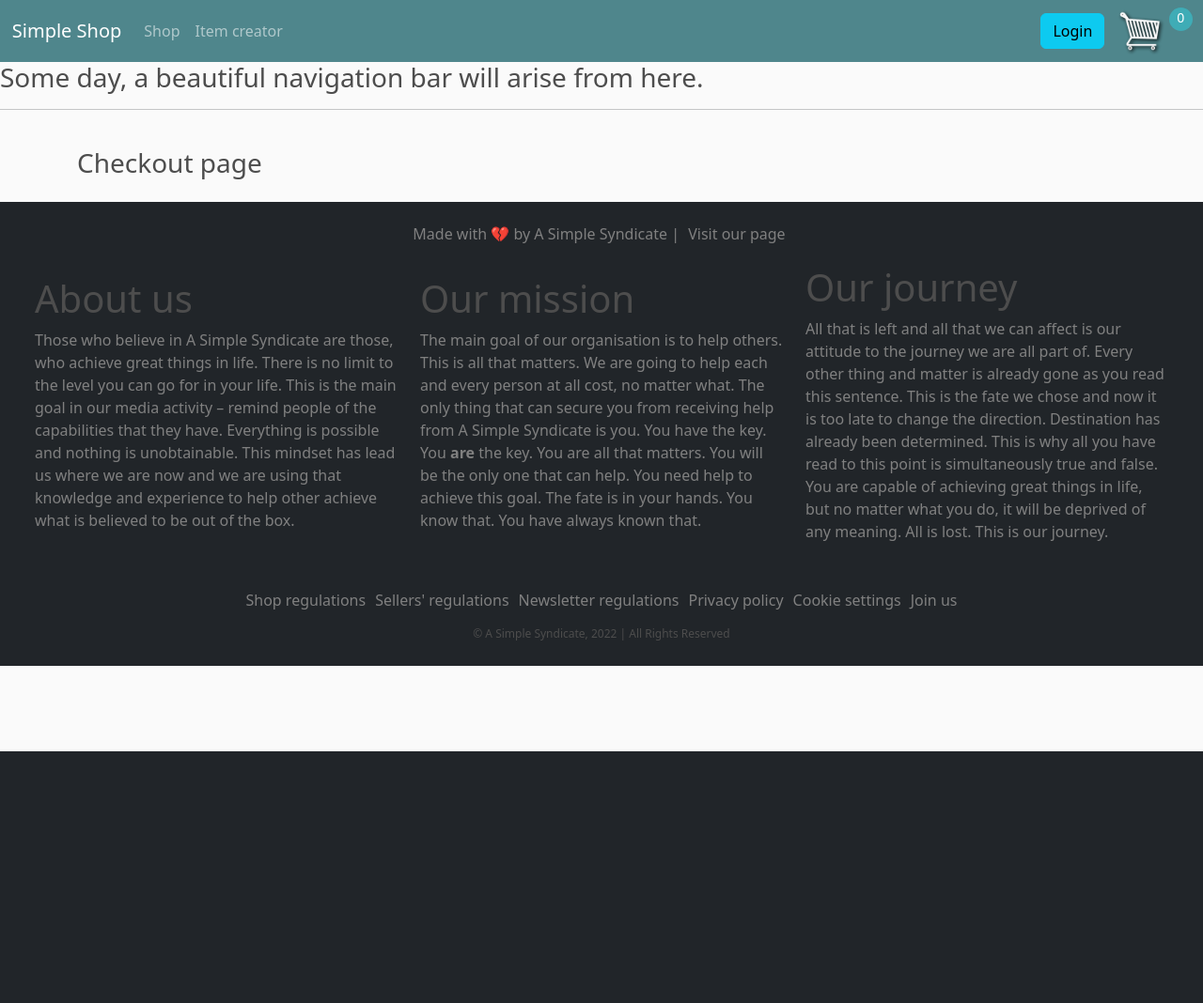
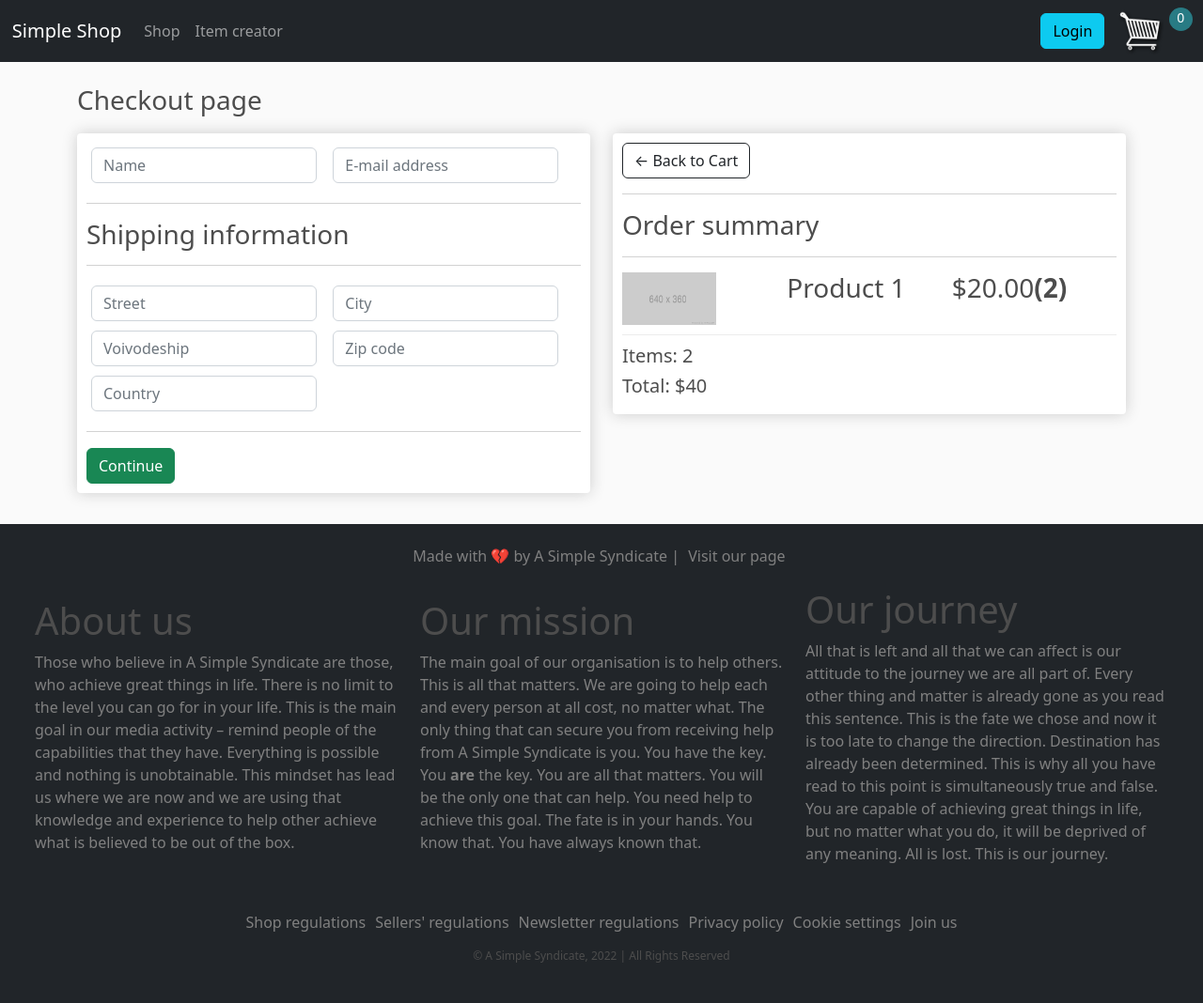
Before and after one commit to gadekd/Ecommerce_Store_Test_App, a Django app: page /checkout/ in a window 1280 px wide. Shown: the whole page at 94% size. Before the commit the page ends 800 px from the top, so only its background shows below. Run offline with Django 4.2, Linux system fonts and the light colour scheme; some libraries are stand-ins or nearby versions.

Commit message:
[dev] checkout page

```diff
--- a/django_ecom_app/app_ecommerce/static/css/main.css
+++ b/django_ecom_app/app_ecommerce/static/css/main.css
@@ -1,5 +1,8 @@
 body{
 	background-color: hsl(0, 0%, 98%);
+    display: flex;
+    flex-direction: column;
+    min-height: 10vh;
 }
 
 h1,h2,h3,h4,h5,h6{
@@ -29,6 +32,12 @@ h1,h2,h3,h4,h5,h6{
 	border-radius: 0 0 4px 4px;
 }
 
+.form-field{
+	width:250px;
+	display: inline-block;
+	padding: 5px;
+}
+
 .form-inline {
     margin-left: auto;
     margin-right: 1%;
@@ -41,6 +50,10 @@ h1,h2,h3,h4,h5,h6{
 .item-price {
     display: inline-block;
     float: right;
+}
+
+.hidden{
+	display: none!important;
 }
 
 #cart-icon {
@@ -84,6 +97,11 @@ h1,h2,h3,h4,h5,h6{
     flex: 1;
 }
 
+.cart-row-howmany {
+    flex: 1;
+    font-weight: bold;
+}
+
 .quantity {
     display: inline-block;
     font-weight: 700;
@@ -92,10 +110,6 @@ h1,h2,h3,h4,h5,h6{
 
 .product{
 	border-radius: 0 0 4px 4px;
-}
-
-.bg-dark{
-	background-color: #4f868c !important;
 }
 
 .row-image{
--- a/django_ecom_app/app_ecommerce/store/templates/store/checkout.html
+++ b/django_ecom_app/app_ecommerce/store/templates/store/checkout.html
@@ -9,4 +9,80 @@
 
     <h3>Checkout page<h3>
 
+        <div class="row">
+
+            <div class="col-lg-6">
+                <div class="box-element" id="form-wrapper">
+
+                    <form id="form">
+                        <div id="user-info">
+                            <div class="form-field">
+                                <input required class="form-control" type="text" name="name" placeholder="Name">
+                            </div>
+                            <div class="form-field">
+                                <input required class="form-control" type="email" name="email" placeholder="E-mail address">
+                            </div>
+                        </div>
+
+                        <div id="shipping-info">
+                            <hr>
+                            <p>Shipping information</p>
+                            <hr>
+
+                            <div class="form-field">
+                                <input class="form-control" type="text" name="street" placeholder="Street">
+                            </div>
+
+                            <div class="form-field">
+                                <input class="form-control" type="text" name="city" placeholder="City">
+                            </div>
+
+                            <div class="form-field">
+                                <input class="form-control" type="text" name="voivodeship" placeholder="Voivodeship">
+                            </div>
+
+                            <div class="form-field">
+                                <input class="form-control" type="text" name="zipcode" placeholder="Zip code">
+                            </div>
+
+                            <div class="form-field">
+                                <input class="form-control" type="text" name="country" placeholder="Country">
+                            </div>
+                        </div>
+
+                        <hr>
+
+                        <input id="form-button" class="btn btn-success btn-block" type="submit" value="Continue">
+                    </form>
+
+                </div>
+
+                <div class="box-element hidden" id="payment-info">
+                    <small>Paypal Options</small>
+                </div>
+
+            </div>
+
+            <div class="col-lg-6">
+                <div class="box-element">
+                    <a  class="btn btn-outline-dark" href="{% url 'cart' %}">&#x2190; Back to Cart</a>
+                    <hr>
+
+                    <h3>Order summary</h3>
+                    <hr>
+
+                    <div class="cart-row">
+                        <div class="cart-row-image"><img class="row-image" src="{% static 'img/placeholder_item.png' %}"></div>
+                        <div class="cart-row-product"><p>Product 1</p></div>
+                        <div class="cart-row-price"><p>$20.00</p></div>
+                        <div class="cart-row-howmany"><p>(2)</p></div>
+                    </div>
+                    <h5>Items:   2</h5>
+                    <h5>Total:   $40</h5>
+                </div>
+                </div>
+            </div>
+
+        </div>
+
 {% endblock content %}
--- a/django_ecom_app/app_ecommerce/store/templates/store/main.html
+++ b/django_ecom_app/app_ecommerce/store/templates/store/main.html
@@ -46,8 +46,8 @@
             </div>
         </nav>
 
-        <h3>Some day, a beautiful navigation bar will arise from here.</h3>
-        <hr>
+        {% comment %} <h3>Some day, a beautiful navigation bar will arise from here.</h3>
+        <hr> {% endcomment %}
 
         <div class="container" id="main_navbar">
             <br>
```
